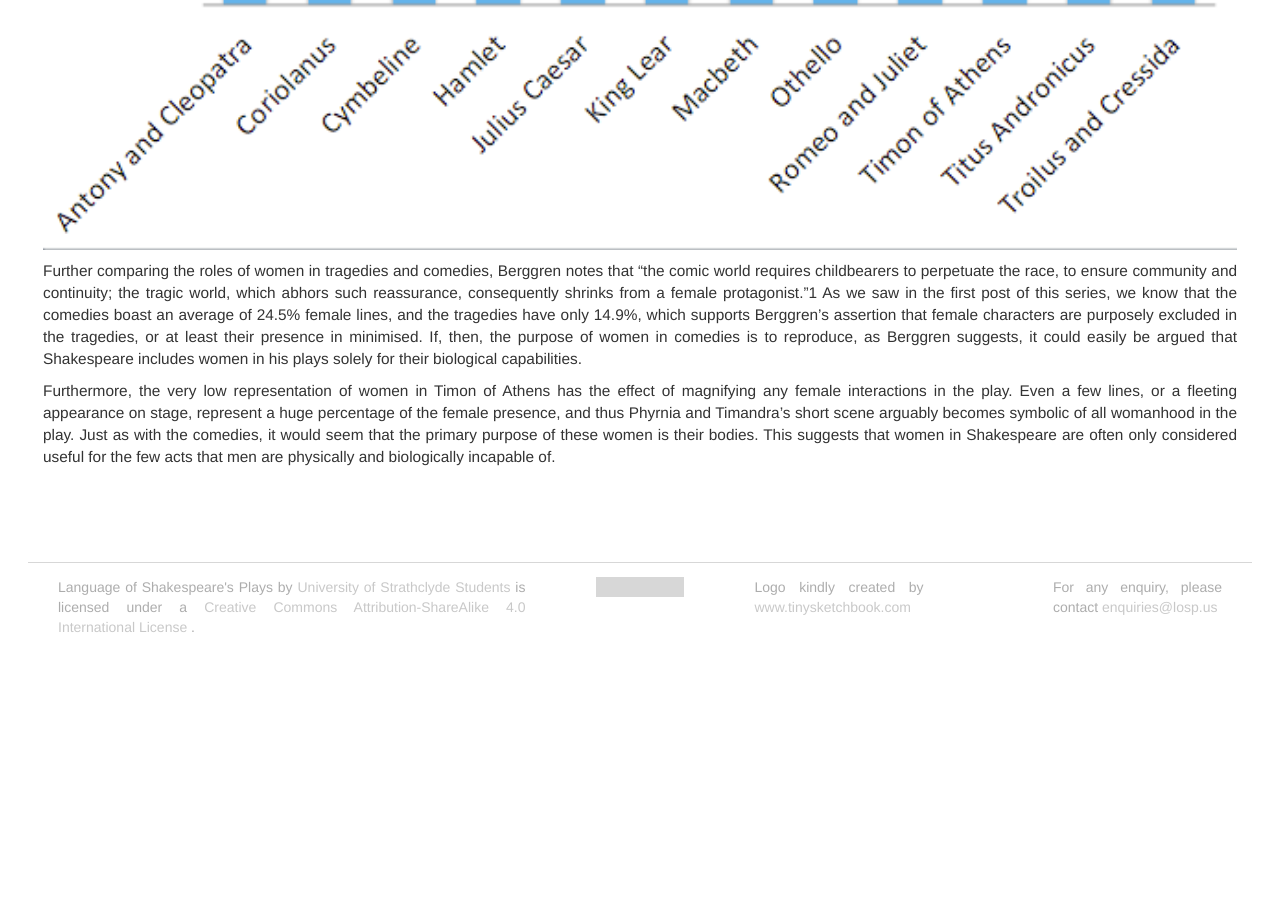
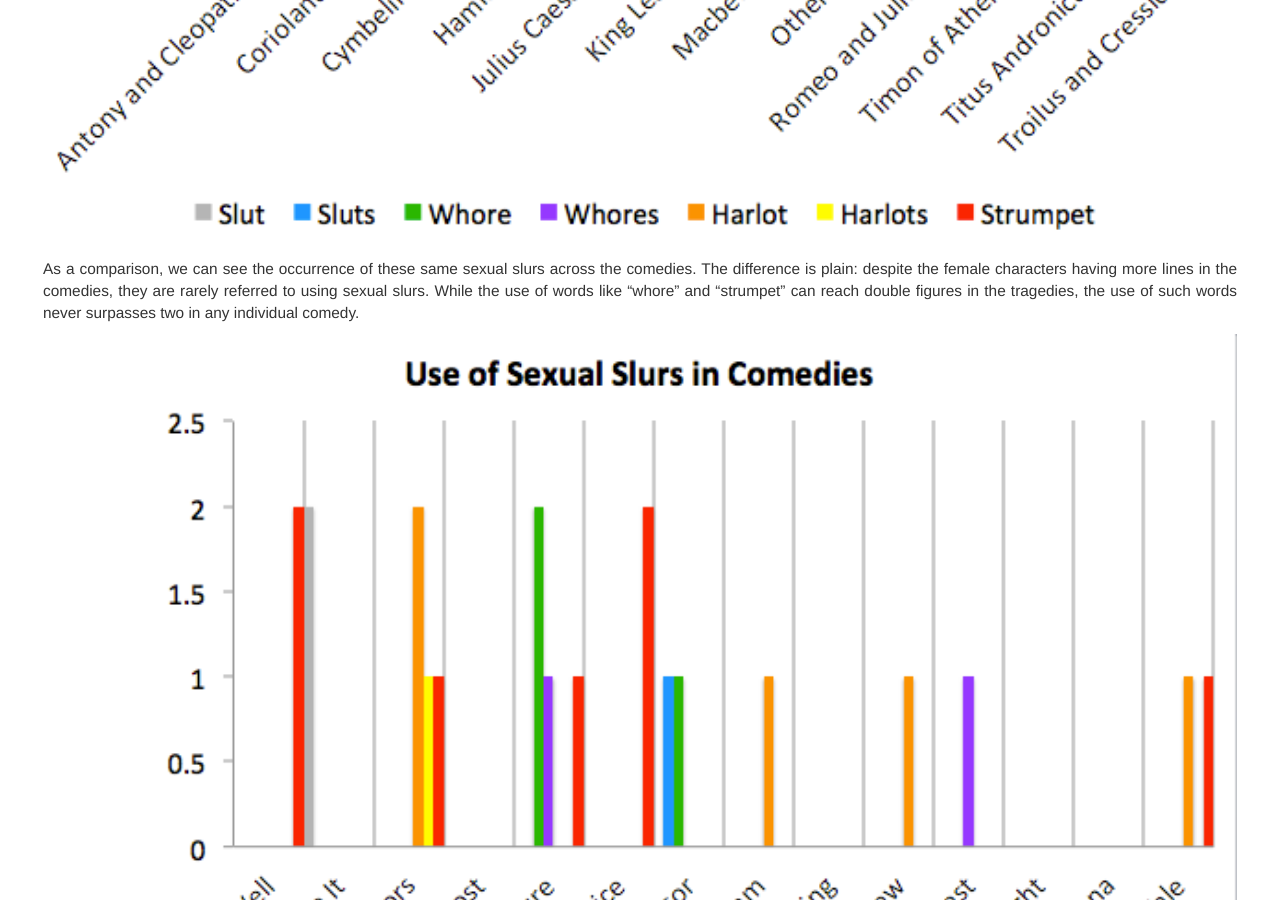
Before and after one commit to iahmed0/SU-LOSP.github.io, a Jekyll site: the page built from _posts/2017-03-09-Timon.md, in a window 1280 px wide and 900 px high, scrolled down 3019 px. Built offline with Jekyll 4.4.1, drawn with Linux system fonts in a browser that asks for light colours; before the commit the page ends 3670 px from its top, so only the background shows below that; grey boxes are pictures that could not be loaded.

Commit message:
Fix for Timon of athens

```diff
--- a/_posts/2017-03-09-Timon.md
+++ b/_posts/2017-03-09-Timon.md
@@ -22,6 +22,10 @@ Timon’s use of language also speaks to his opinion of women. He calls Phrynia
 
 ![Use of sexual slurs in tragedies](/assets/posts/timon_of_athens/graph2.png)
 
+As a comparison, we can see the occurrence of these same sexual slurs across the comedies. The difference is plain: despite the female characters having more lines in the comedies, they are rarely referred to using sexual slurs. While the use of words like “whore” and “strumpet” can reach double figures in the tragedies, the use of such words never surpasses two in any individual comedy.
+
+![Use of sexual slurs in comedies](/assets/posts/timon_of_athens/graph3.png)
+
 Further comparing the roles of women in tragedies and comedies, Berggren notes that “the comic world requires childbearers to perpetuate the race, to ensure community and continuity; the tragic world, which abhors such reassurance, consequently shrinks from a female protagonist.”1 As we saw in the first post of this series, we know that the comedies boast an average of 24.5% female lines, and the tragedies have only 14.9%, which supports Berggren’s assertion that female characters are purposely excluded in the tragedies, or at least their presence in minimised. If, then, the purpose of women in comedies is to reproduce, as Berggren suggests, it could easily be argued that Shakespeare includes women in his plays solely for their biological capabilities.
 
 Furthermore, the very low representation of women in Timon of Athens has the effect of magnifying any female interactions in the play. Even a few lines, or a fleeting appearance on stage, represent a huge percentage of the female presence, and thus Phyrnia and Timandra’s short scene arguably becomes symbolic of all womanhood in the play. Just as with the comedies, it would seem that the primary purpose of these women is their bodies. This suggests that women in Shakespeare are often only considered useful for the few acts that men are physically and biologically incapable of.
```
Also changed, not shown: assets/posts/timon_of_athens/graph.png, assets/posts/timon_of_athens/graph1.png, assets/posts/timon_of_athens/graph2.png, assets/posts/timon_of_athens/graph3.png, word_clouds/index.md (line endings or trailing spaces).
